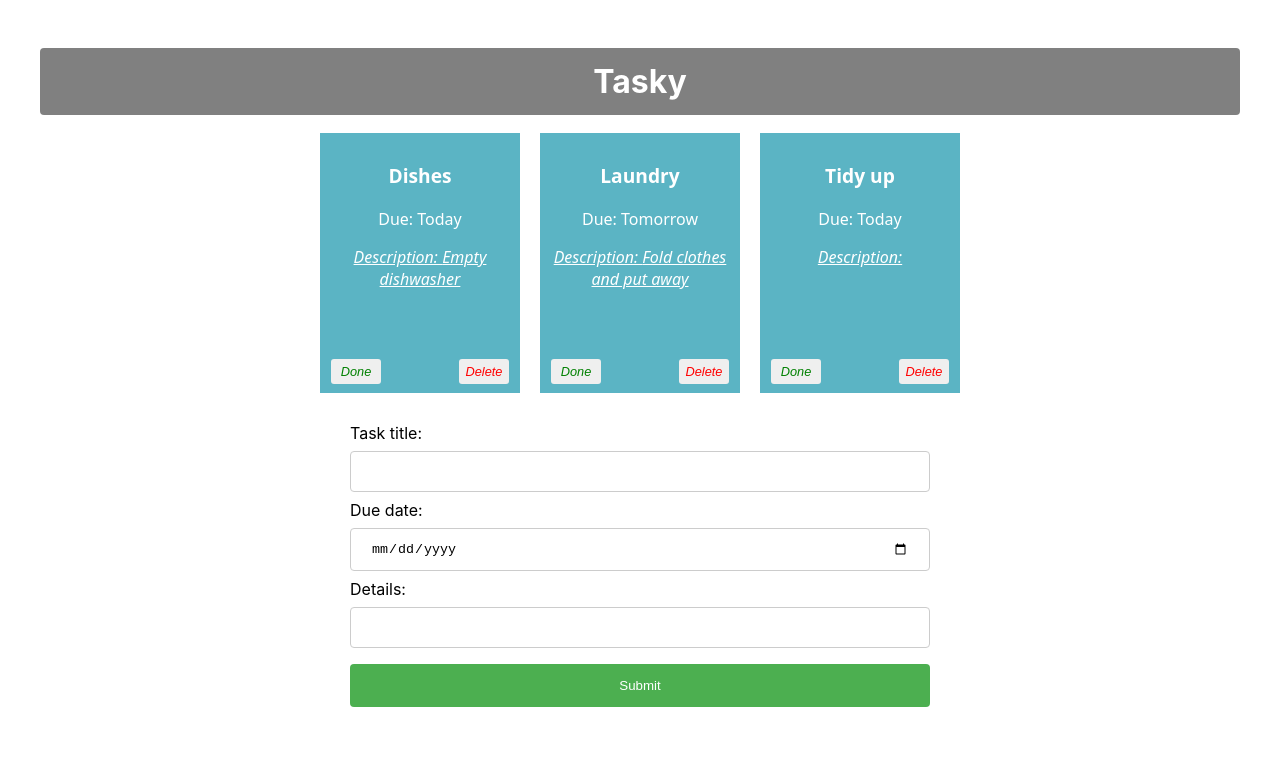
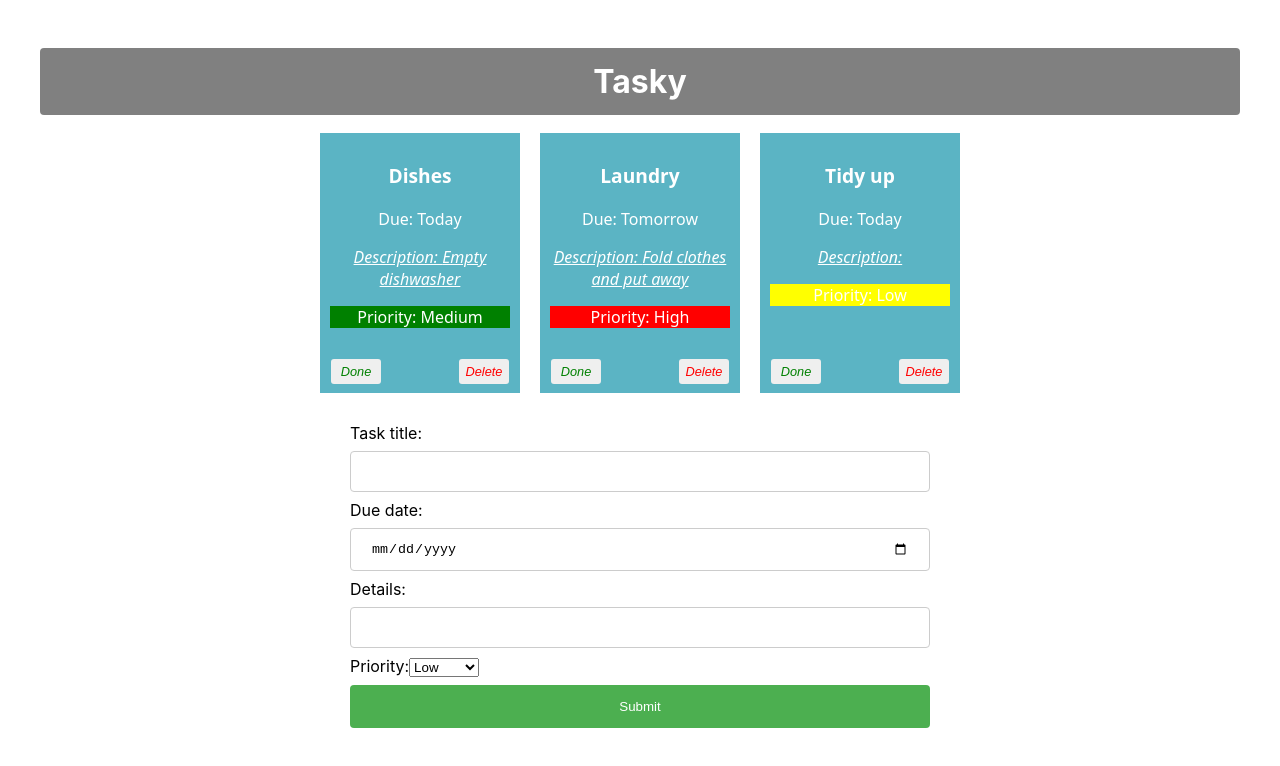
Before and after one commit to ConorCoker/react-basics-labs, a React (Create React App) app in the folder conors_react_app/: page / in a window 1280 px wide. Shown: the top 766 px of the page. Built offline with nearby package versions, Linux system fonts and the light colour scheme.

Commit message:
Tasky Lab 2 - Exercises done

```diff
--- a/conors_react_app/src/App.js
+++ b/conors_react_app/src/App.js
@@ -2,13 +2,14 @@
 import './App.css';
 import Task from './components/Task';
 import AddTaskForm from './components/Form';
+import { v4 as uuidv4 } from 'uuid';
 
 function App() {
   const [ taskState, setTaskState ] = useState({
     tasks: [
-      { id: 1, title:"Dishes", description: "Empty dishwasher", deadline: "Today", done: false },
-      { id: 2, title: "Laundry", description: "Fold clothes and put away", deadline: "Tomorrow", done: false },
-      { id: 3, title: "Tidy up", deadline: "Today", done: false }
+      { id: 1, title:"Dishes", description: "Empty dishwasher", deadline: "Today", done: false, priority: "Medium" },
+      { id: 2, title: "Laundry", description: "Fold clothes and put away", deadline: "Tomorrow", done: false, priority: "High" },
+      { id: 3, title: "Tidy up", deadline: "Today", done: false, priority: "Low" }
     ]
   });
   const doneHandler = (taskIndex) => {
@@ -26,7 +27,8 @@
   const [ formState, setFormState ] = useState({
     title: "",
     description: "",
-    deadline: ""
+    deadline: "",
+    priority: "Low"
   });
   const formChangeHandler = (event) => {
     let form = {...formState};
@@ -41,10 +43,24 @@
       case "deadline":
           form.deadline = event.target.value;
           break;
+      case "Priority":
+          form.deadline = event.target.value;
+          break;
       default:
           form = formState;
     }
     setFormState(form);
+  }
+  const formSubmitHandler = (event) => {
+    event.preventDefault();
+
+    const tasks = [...taskState.tasks];
+    const form = {...formState};
+
+    form.id = uuidv4();
+
+    tasks.push(form);
+    setTaskState({tasks});
   }
   console.log(formState);
   return (
@@ -57,6 +73,7 @@
       deadline={task.deadline}
       key={task.id}
       done={task.done}
+      priority={task.priority}
       markDone={() => doneHandler(index)}
       deleteTask = {() => deleteHandler(index)}
     />
--- a/conors_react_app/src/components/Form.js
+++ b/conors_react_app/src/components/Form.js
@@ -19,6 +19,14 @@
         Details:
         <input type="text" name="description" onChange={(event) => props.change(event)} />
     </label>
+    <label>
+    Priority:
+    <select name="priority" onChange={(event) => props.change(event)}>
+        <option value="low">Low</option>
+        <option value="medium">Medium</option>
+        <option value="high">High</option>
+    </select>
+</label>
         <input type="submit" value="Submit" />
         </form>
     </div>
--- a/conors_react_app/src/components/Task.js
+++ b/conors_react_app/src/components/Task.js
@@ -6,6 +6,17 @@
             <p className='title'>{props.title}</p>
             <p>Due: {props.deadline}</p>
             <p className='description'>Description: {props.description}</p>
+            <p
+            className='priority'
+              style={{
+                backgroundColor: props.priority === "Low" ? "yellow" :
+                     props.priority === "Medium" ? "green" :
+                     props.priority === "High" ? "red" : "transparent"
+                     }}
+>
+  Priority: {props.priority}
+</p>
+
             <button onClick={props.markDone} className='doneButton'>Done</button>
             <button onClick={props.deleteTask} className='deleteButton'>Delete</button>
         </div>
```
